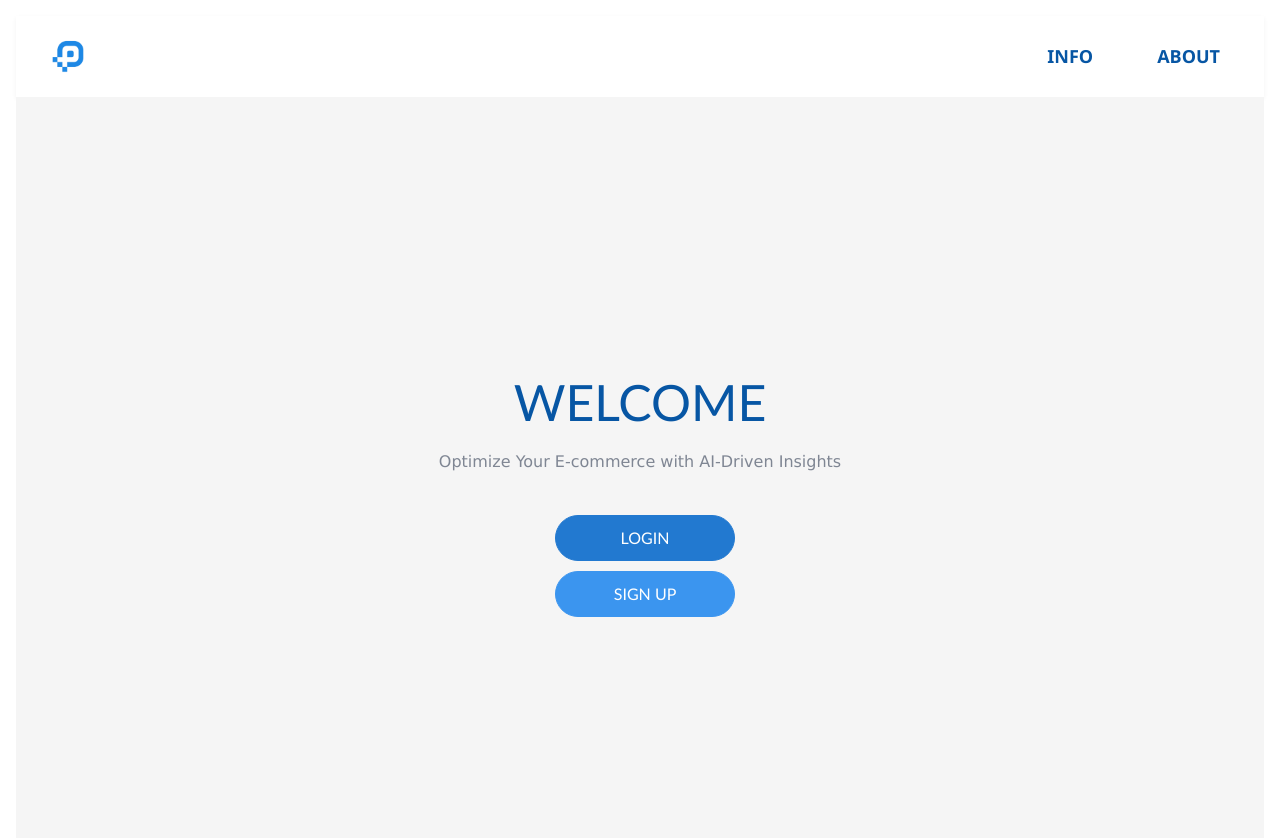
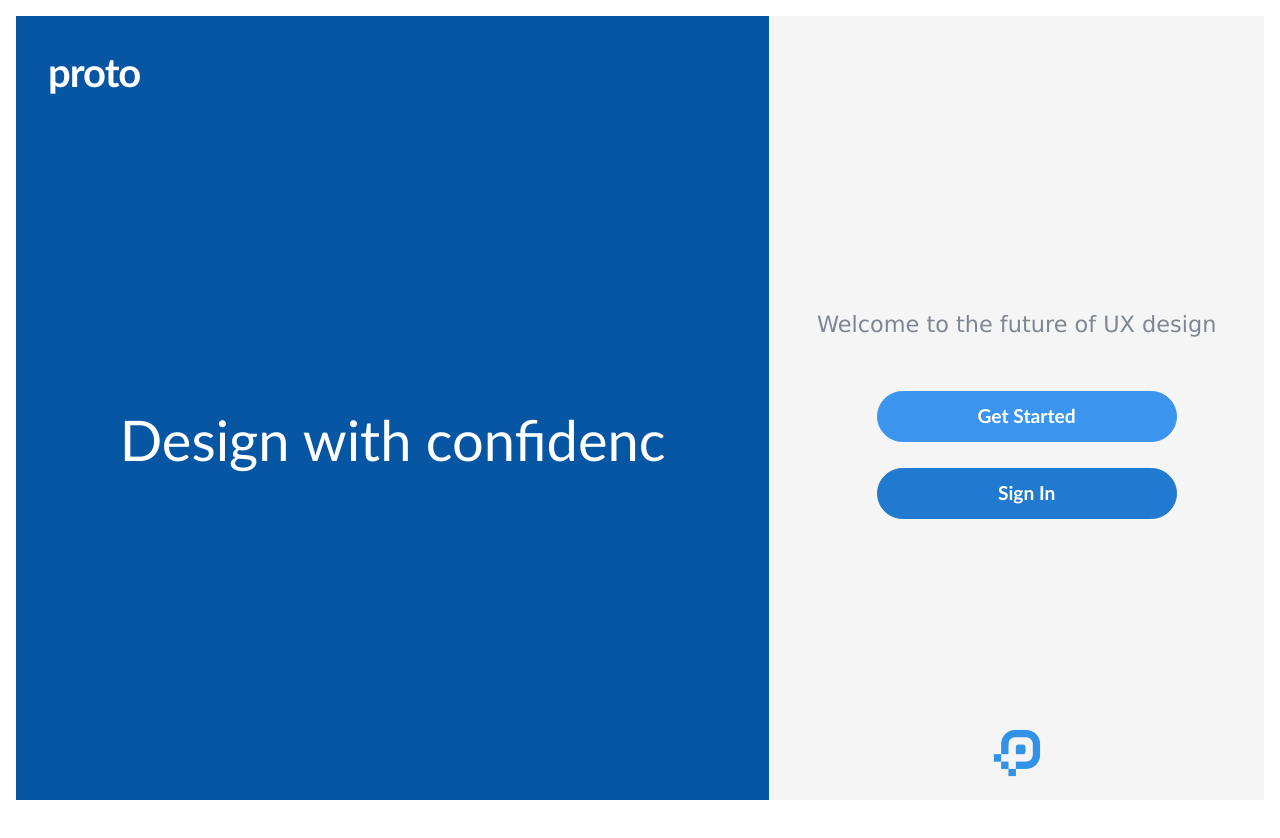
Before and after one commit to ZahraFalih/proto-frontend, a React (Create React App) app: page / in a window 1280 px wide. Shown: the top 838 px of the page. After the commit the page ends 800 px from the top, so only its background shows below. Built offline with nearby package versions, Linux system fonts and the light colour scheme.

Commit message:
very nice

```diff
--- a/src/pages/welcomePage.js
+++ b/src/pages/welcomePage.js
@@ -1,38 +1,82 @@
-
-import React from 'react';
+import React, { useEffect, useState } from 'react';
 import { Link } from 'react-router-dom';
 import '../styles/WelcomePage.css';
 import logo from "../assets/icons/logo.png";
 import '../styles/global.css';
 
 const WelcomePage = () => {
+  const [currentPhrase, setCurrentPhrase] = useState('');
+
+  const phrases = [
+    "Design with confidence",
+    "Prototype with precision",
+    "Iterate with insights",
+    "Launch with impact"
+  ];
+
+  useEffect(() => {
+    let currentPhraseIndex = 0;
+    let currentCharIndex = 0;
+    let isDeleting = false;
+    let timeoutId;
+
+    const type = () => {
+      const currentFullPhrase = phrases[currentPhraseIndex];
+
+      if (isDeleting) {
+        setCurrentPhrase(prev => prev.slice(0, -1));
+        if (currentPhrase.length === 0) {
+          isDeleting = false;
+          currentPhraseIndex = (currentPhraseIndex + 1) % phrases.length;
+          timeoutId = setTimeout(type, 1500);
+          return;
+        }
+        timeoutId = setTimeout(type, 75);
+      } else {
+        setCurrentPhrase(currentFullPhrase.slice(0, currentCharIndex + 1));
+        currentCharIndex++;
+        if (currentCharIndex > currentFullPhrase.length) {
+          isDeleting = true;
+          currentCharIndex = 0;
+          timeoutId = setTimeout(type, 2000);
+          return;
+        }
+        timeoutId = setTimeout(type, 150);
+      }
+    };
+
+    type();
+    return () => clearTimeout(timeoutId);
+  }, []);
+
   return (
     <div className='page-container'>
-    <div className="header">
-      <img src={logo} alt="logo" className="header-logo" />
-      <div className="header-links">
-      <a href="#">INFO</a>
-      <a href="#">ABOUT</a>
+      <div className="left-section">
+        <h1 className="app-name-left">proto</h1>
+        <div className="typing-container">
+          <div className="cursor"></div>
+          <h2 className="typing-text">{currentPhrase}</h2>
         </div>
       </div>
-    <div className='welcome-container'>
-      <h1 className='welcome-title'>
-        WELCOME
-      </h1>
-      <p className='welcome-subtitle'>
-       Optimize Your E-commerce with AI-Driven Insights
+
+      <div className="right-section">
+        <div className='content-wrapper'>
+          <p className="welcome-message">
+            Welcome to the future of UX design
           </p>
           <div className='button-container'>
-        <Link to='/login'>
-        <button className='login-button'>
-          LOGIN
+            <Link to='/signup' className='button-link'>
+              <button className='signup-button'>
+                Get Started
               </button>
             </Link>
-        <Link to='/signup'>
-        <button className='signup-button'>
-          SIGN UP
+            <Link to='/login' className='button-link'>
+              <button className='login-button'>
+                Sign In
               </button>
             </Link>
+          </div>
+          <img src={logo} alt="Proto logo" className="welcome-logo-bottom" />
         </div>
       </div>
     </div>
--- a/src/styles/WelcomePage.css
+++ b/src/styles/WelcomePage.css
@@ -1,60 +1,184 @@
 /* WelcomePage.css */
 
-.welcome-container {
-  min-height: 100vh;
+html, body {
+  height: 100%;
+  margin: 0;
+  overflow: hidden;   /* adiós scrolling */
+  box-sizing: border-box; /* include padding in height calc */
+}
+
+.page-container {
+  display: flex;
+  height: 100vh;
+  width: 100%;
+  overflow: hidden;
+}
+
+/* LEFT HALF */
+.left-section {
+  flex: 1.6;
+  background-color: #0756A4;
   display: flex;
   flex-direction: column;
   align-items: center;
-  justify-content: center;
-  background-color: #F5F5F5;
-  color: #000;
-  text-align: center;
+  justify-content: space-between;
+  padding: 2rem;
+  position: relative;
 }
 
-.welcome-title {
-  font-size: 50px;
-  font-family: 'Gill Sans', 'Gill Sans MT', Calibri, 'Trebuchet MS', sans-serif;
-  color: #0756A4;
+.app-name-left {
+  align-self: flex-start;
+  font-size: 2.5rem;
+  font-weight: bold;
+  color: #fff;
+  margin: 0;
+  letter-spacing: -1px;
+  font-family: 'Gill Sans', sans-serif;
 }
 
-.welcome-subtitle {
-  margin-top: 10px;
-  font-size: 16px;
-  color: #7f8693;
-  font-family: 'Lucida Sans', 'Lucida Sans Regular', 'Lucida Grande', 'Lucida Sans Unicode', Geneva, Verdana, sans-serif;
+.typing-container {
+  position: relative;
+  display: flex;
+  align-items: center;
+  flex-grow: 1;
 }
 
+.typing-text {
+  color: #fff;
+  font-size: 3.5rem;
+  font-family: 'Gill Sans', sans-serif;
+  margin: 0;
+  white-space: nowrap;
+  overflow: hidden;
+  line-height: 1.2;
+}
+
+.cursor {
+  position: absolute;
+  right: -4px;
+  top: 50%;
+  transform: translateY(-50%);
+  width: 2px;
+  height: 3.5em;
+  background-color: #fff;
+  animation: blink 1s infinite;
+}
+
+@keyframes blink {
+  0%, 100% { opacity: 1; }
+  50% { opacity: 0; }
+}
+
+/* RIGHT HALF */
+.right-section {
+  flex: 1;
+  background-color: #F5F5F5;
+  display: flex;
+  align-items: center;
+  justify-content: center;
+  padding: 2rem;
+  position: relative;
+}
+
+.content-wrapper {
+  display: flex;
+  flex-direction: column;
+  align-items: center;
+  width: 100%;
+  gap: 1.5rem;
+}
+
+.welcome-message {
+  font-size: 1.4rem;
+  color: #7f8693;
+  text-align: center;
+  margin: 0;
+  font-family: 'Lucida Sans', sans-serif;
+}
+
+.welcome-logo-bottom {
+  width: 60px;
+  opacity: 0.9;
+  position: absolute;
+  bottom: 2rem;
+  left: 50%;
+  transform: translateX(-50%);
+}
+
+/* BUTTONS */
 .button-container {
-  width: 180px;
-  margin-top: 20px;
-  align-items: stretch;
+  display: flex;
   flex-direction: column;
-  display: flex;
-  justify-content: space-between;
+  gap: 1rem;
+  width: clamp(280px, 40%, 460px);
+  margin: 0 auto;
+}
+
+.button-link {
+  display: block;
+  width: 300px;
+  margin: 0 auto 0 -55px;
+  text-decoration: none;
+}
+
+.signup-button,
+.login-button {
+  width: 100%;
+  padding: 1.4rem;
+  font-size: 1.2rem;
+  font-weight: 600;
+  border-radius: 50px;
+  cursor: pointer;
+  transition: transform 0.3s ease, box-shadow 0.3s ease;
+  font-family: 'Gill Sans', sans-serif;
+}
+
+.signup-button {
+  background-color: #0756A4;
+  color: #fff;
+  border: none;
 }
 
 .login-button {
-  background: none;
-  width: 100%;
-  background-color: #2279D0;
-  color: #fff;
-  border-radius: 70px;
-  padding: 5px 15px;
-  border: 1px solid #2279D0;
-  cursor: pointer;
-  margin: 5px;
-  font-family: 'Gill Sans', 'Gill Sans MT', Calibri, 'Trebuchet MS', sans-serif;
+  background-color: transparent;
+  color: #0756A4;
+  border: 2px solid #0756A4;
 }
 
-.signup-button {
-  background: none;
-  width: 100%;
-  background-color: #3B95EF;
-  color: #fff;
-  border-radius: 70px;
-  padding: 5px 15px;
-  border: 1px solid #3B95EF;
-  cursor: pointer;
-  margin: 5px;
-  font-family: 'Gill Sans', 'Gill Sans MT', Calibri, 'Trebuchet MS', sans-serif;
+.signup-button:hover {
+  background-color: #2279D0;
+  transform: translateY(-2px);
+  box-shadow: 0 4px 12px rgba(7, 86, 164, 0.2);
 }
+
+.login-button:hover {
+  background-color: rgba(7, 86, 164, 0.1);
+  transform: translateY(-2px);
+}
+
+/* RESPONSIVE */
+@media (max-width: 768px) {
+  .page-container {
+    flex-direction: column;
+  }
+  .left-section {
+    padding: 1.5rem;
+  }
+  .typing-text {
+    font-size: 2.5rem;
+  }
+  .app-name-left {
+    font-size: 2rem;
+  }
+  .welcome-message {
+    font-size: 1.2rem;
+  }
+  .signup-button,
+  .login-button {
+    padding: 1.2rem;
+    font-size: 1.1rem;
+  }
+  .button-container {
+    width: 280px;
+  }
+}
```
Lines whose indentation alone changed are shown as unchanged.
